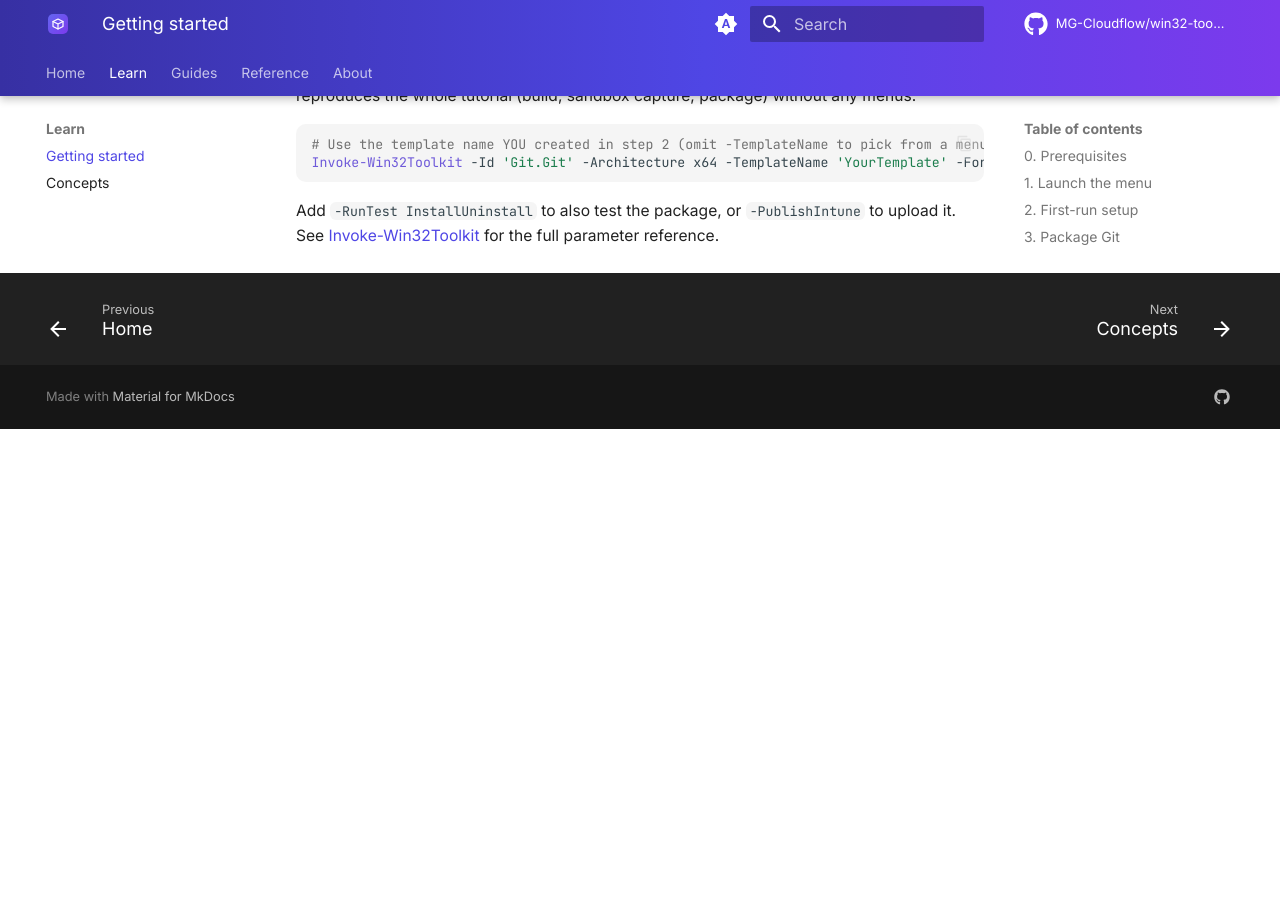
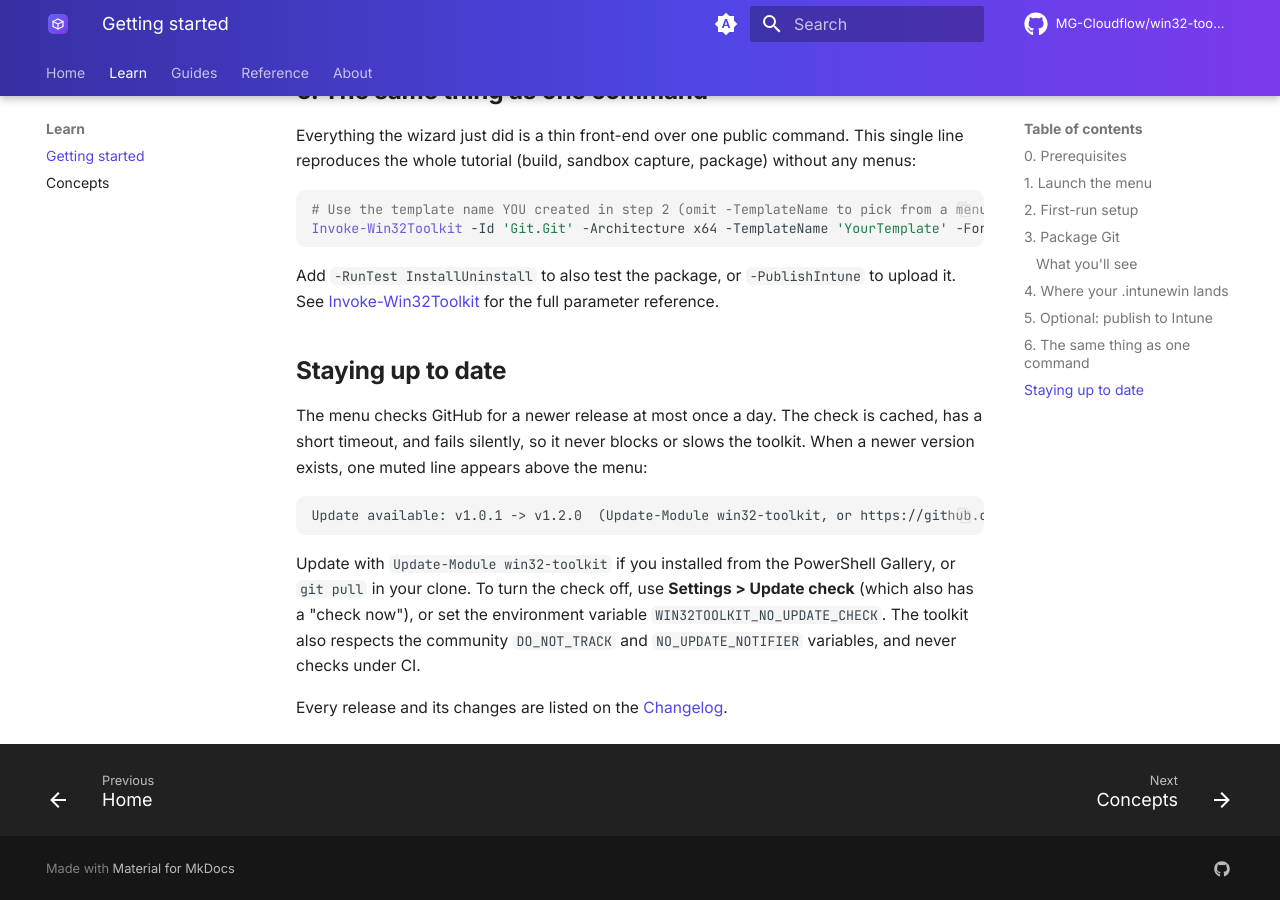
Before and after one commit to MG-Cloudflow/win32-toolkit, an MkDocs documentation site: the page built from docs/getting-started.md, in a window 1280 px wide and 900 px high, scrolled down 3643 px. Built offline with MkDocs 1.6.1 and Material for MkDocs 9.7.7, drawn with Linux system fonts in a browser that asks for light colours; comment, search, counter and statistics services are not loaded; before the commit the page ends 4072 px from its top, so only the background shows below that; some of the changed text lies outside the part shown.

Commit message:
feat: in-app update check + automated PowerShell Gallery publishing
Two additions, both wired to the release-please setup that already versions the module.

UPDATE CHECK (Private/Get-Win32ToolkitUpdateInfo.ps1 + Show-Win32ToolkitUpdateNotice.ps1):
the TUI now shows one muted line when a newer GitHub release exists, e.g.
"Update available: v1.0.1 -> v1.2.0 (Update-Module win32-toolkit, or <releases>)".
It is built to never break or slow the toolkit:
  - opt-out is honoured BEFORE any network call: WIN32TOOLKIT_NO_UPDATE_CHECK, the community
    DO_NOT_TRACK / NO_UPDATE_NOTIFIER, $env:CI, and a Settings toggle (registry UpdateCheck On/Off).
  - the GitHub Releases API is queried at most once per 24h, cached under LOCALAPPDATA, with a 3s
    timeout; every network/parse error fails open to $null. A missing LOCALAPPDATA is tolerated too.
  - version compare uses PS7 [semver] (host-side only; never spliced into the 5.1 device scripts).
Settings gains an "Update check" toggle with a "check now".

POWERSHELL GALLERY PUBLISH (build/Publish-ToPSGallery.ps1 + .github/workflows/release.yml):
publishing happens automatically when merging a release-please release PR.
  - a new publish-psgallery job, gated on the release-please `release_created` output and running in
    the SAME workflow run (needs:), so the "GITHUB_TOKEN events don't trigger workflows" rule never
    applies and no PAT is needed. It checks out the exact tag and runs the publish script.
  - the script stages a clean folder (only the module payload: manifest, psm1, Public, Private,
    LICENSE, README) because Publish-PSResource has no -Exclude and a manifest FileList does not
    filter; it validates with Test-ModuleManifest, runs a PSScriptAnalyzer error gate, then
    Publish-PSResource. Tools\ is omitted by default (downloaded on demand). A blank PSGALLERY_API_KEY
    SKIPS cleanly instead of failing the release.
Dependencies stay on-demand (no RequiredModules) so Install-Module never force-drags Graph/PSADT.

Docs: getting-started + README gain the Gallery install and a "staying up to date" section.

Tests: Tests/UpdateCheck.unit.ps1 (opt-out, cache TTL, fail-open, semver) and
Tests/PublishStaging.unit.ps1 (ships module files, never docs/tests/CI). Suite 70, 69 passed,
1 skipped; lint 0 errors. Adversarially reviewed: release_created output name and Publish-PSResource
params verified against the docs; no breaking defects.

Co-Authored-By: Claude Opus 4.8 <noreply@anthropic.com>

````diff
--- a/docs/getting-started.md
+++ b/docs/getting-started.md
@@ -37,11 +37,16 @@ is installed or downloaded on demand, and you will simply be asked to confirm.
 
 ## 1. Launch the menu
 
-Two equivalent ways:
+The simplest install is from the **PowerShell Gallery**, then start the menu:
 
-- **Double-click `Launch-Win32Toolkit.cmd`** in the toolkit folder. It opens PowerShell 7,
-  imports the module, and starts the menu.
-- Or from a PowerShell 7 window:
+```powershell
+Install-Module win32-toolkit -Scope CurrentUser
+Show-Win32Toolkit
+```
+
+Prefer a local copy of the repo? Clone or download it, then either **double-click
+`Launch-Win32Toolkit.cmd`** (it opens PowerShell 7, imports the module, and starts the menu), or from
+a PowerShell 7 window:
 
 ```powershell
 Import-Module C:\path\to\win32-toolkit\win32-toolkit.psd1
@@ -146,3 +151,20 @@ Invoke-Win32Toolkit -Id 'Git.Git' -Architecture x64 -TemplateName 'YourTemplate'
 
 Add `-RunTest InstallUninstall` to also test the package, or `-PublishIntune` to upload it. See
 [Invoke-Win32Toolkit](reference/Invoke-Win32Toolkit.md) for the full parameter reference.
+
+## Staying up to date
+
+The menu checks GitHub for a newer release at most once a day. The check is cached, has a short
+timeout, and fails silently, so it never blocks or slows the toolkit. When a newer version exists,
+one muted line appears above the menu:
+
+```text
+Update available: v1.0.1 -> v1.2.0  (Update-Module win32-toolkit, or https://github.com/MG-Cloudflow/win32-toolkit/releases)
+```
+
+Update with `Update-Module win32-toolkit` if you installed from the PowerShell Gallery, or `git pull`
+in your clone. To turn the check off, use **Settings > Update check** (which also has a "check now"),
+or set the environment variable `WIN32TOOLKIT_NO_UPDATE_CHECK`. The toolkit also respects the
+community `DO_NOT_TRACK` and `NO_UPDATE_NOTIFIER` variables, and never checks under CI.
+
+Every release and its changes are listed on the [Changelog](changelog.md).
````
Also changed, not shown: README.md (+5 -2 lines), 8 other files.
